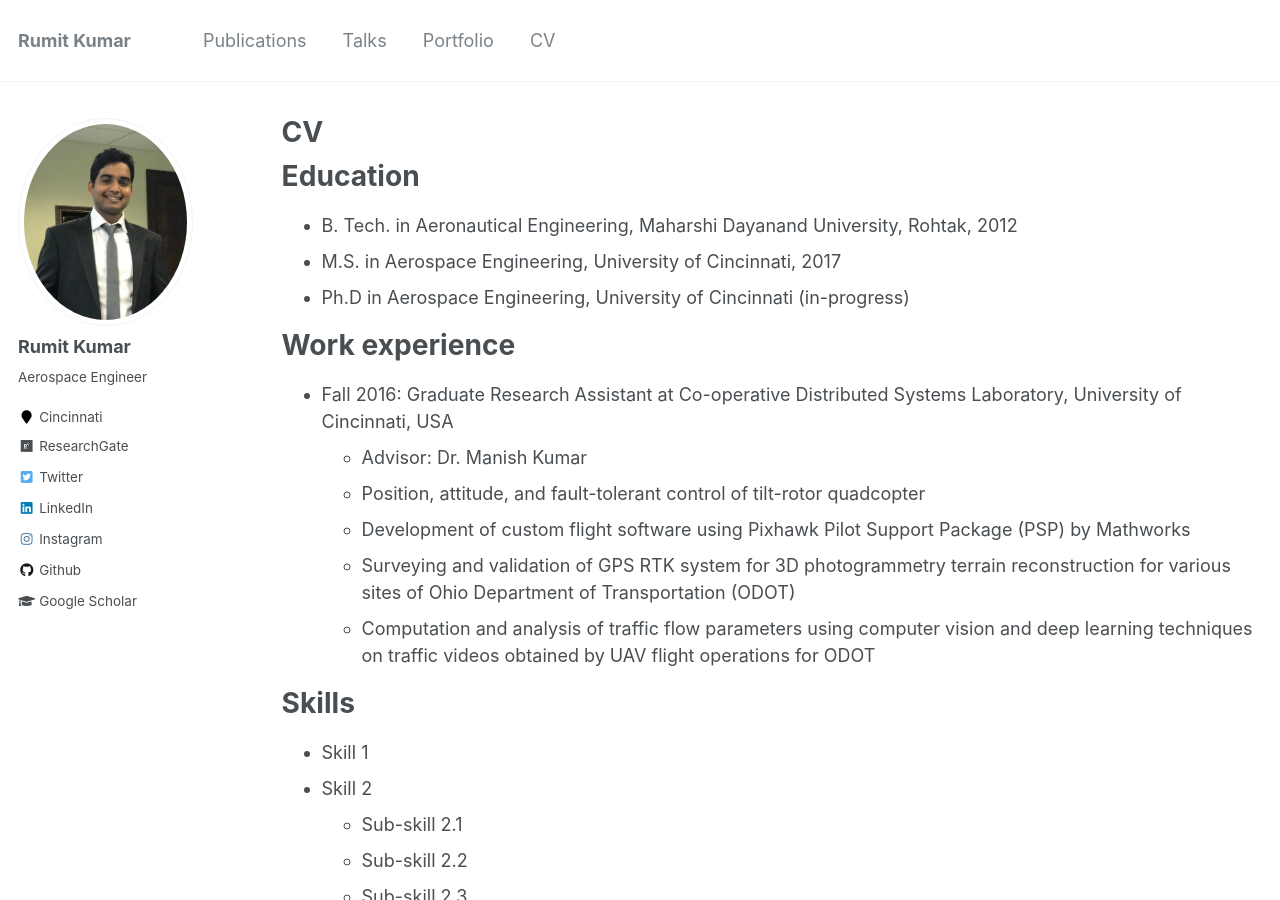
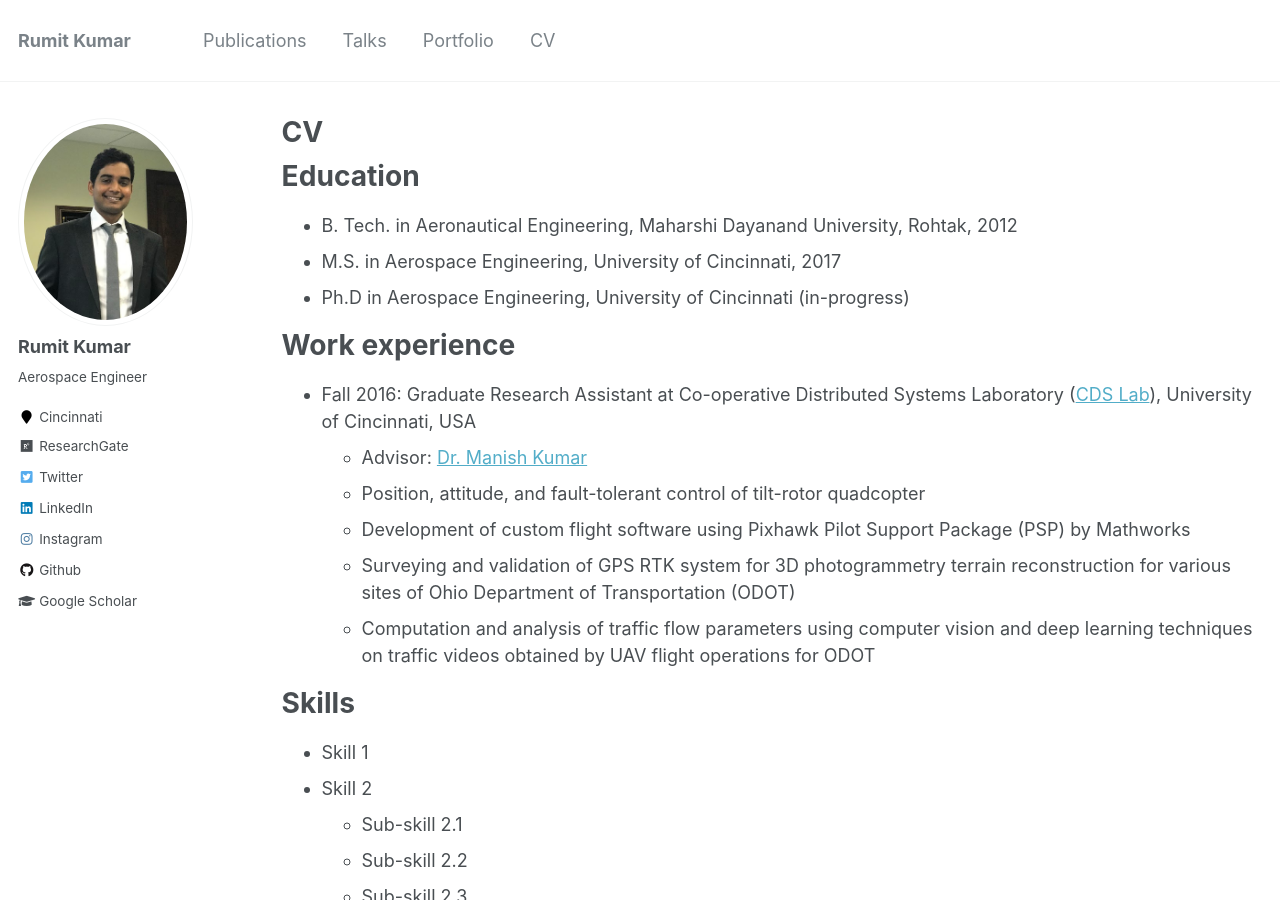
Before and after one commit to kumarrt/kumarrt.github.io, a Jekyll site: the page built from _pages/cv.md, in a window 1280 px wide and 900 px high. Built offline with Jekyll 4.4.1, drawn with Linux system fonts in a browser that asks for light colours.

Commit message:
Update cv.md

```diff
--- a/_pages/cv.md
+++ b/_pages/cv.md
@@ -17,8 +17,8 @@ Education
 
 Work experience
 ======
-* Fall 2016: Graduate Research Assistant at Co-operative Distributed Systems Laboratory, University of Cincinnati, USA
-  * Advisor: Dr. Manish Kumar
+* Fall 2016: Graduate Research Assistant at Co-operative Distributed Systems Laboratory ([CDS Lab](https://ceas.uc.edu/research/centers-labs/cooperative-distributed-systems-lab.html)), University of Cincinnati, USA
+  * Advisor: [Dr. Manish Kumar](https://researchdirectory.uc.edu/p/kumarmu)
   * Position, attitude, and fault-tolerant control of tilt-rotor quadcopter
   * Development of custom flight software using Pixhawk Pilot Support Package (PSP) by Mathworks
   * Surveying and validation of GPS RTK system for 3D photogrammetry terrain reconstruction for various sites of Ohio Department of Transportation (ODOT)
```
